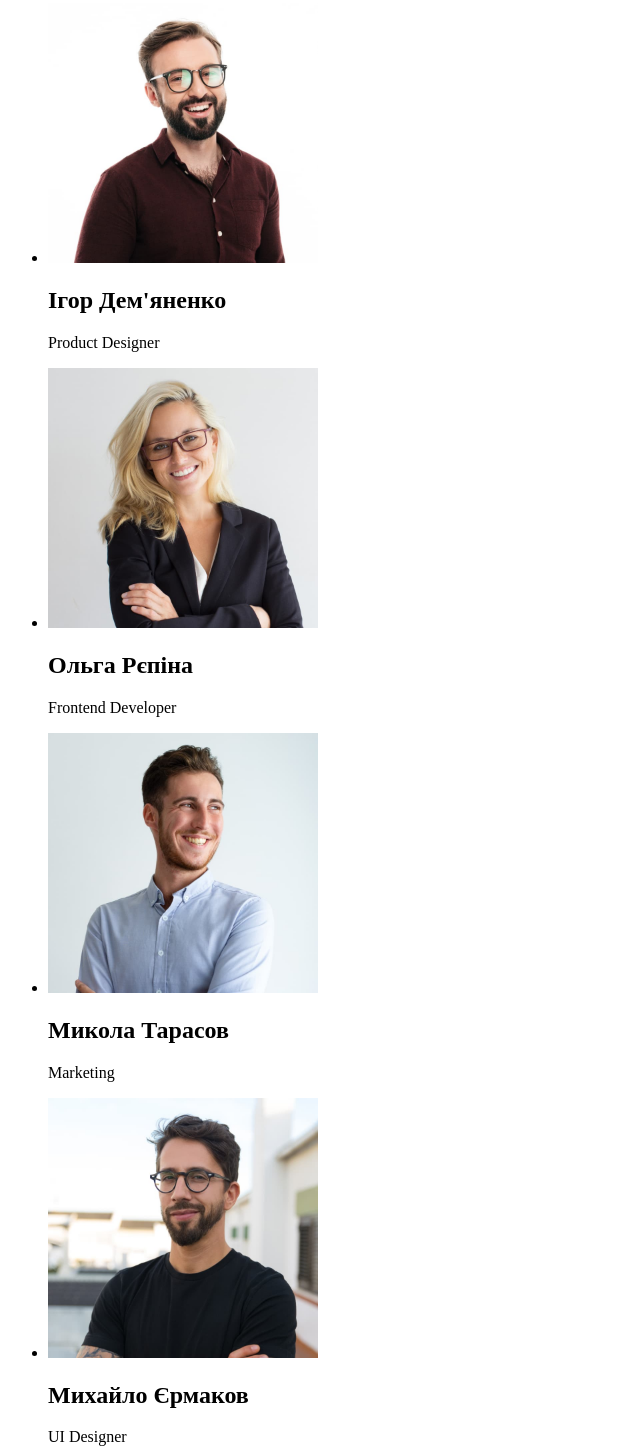
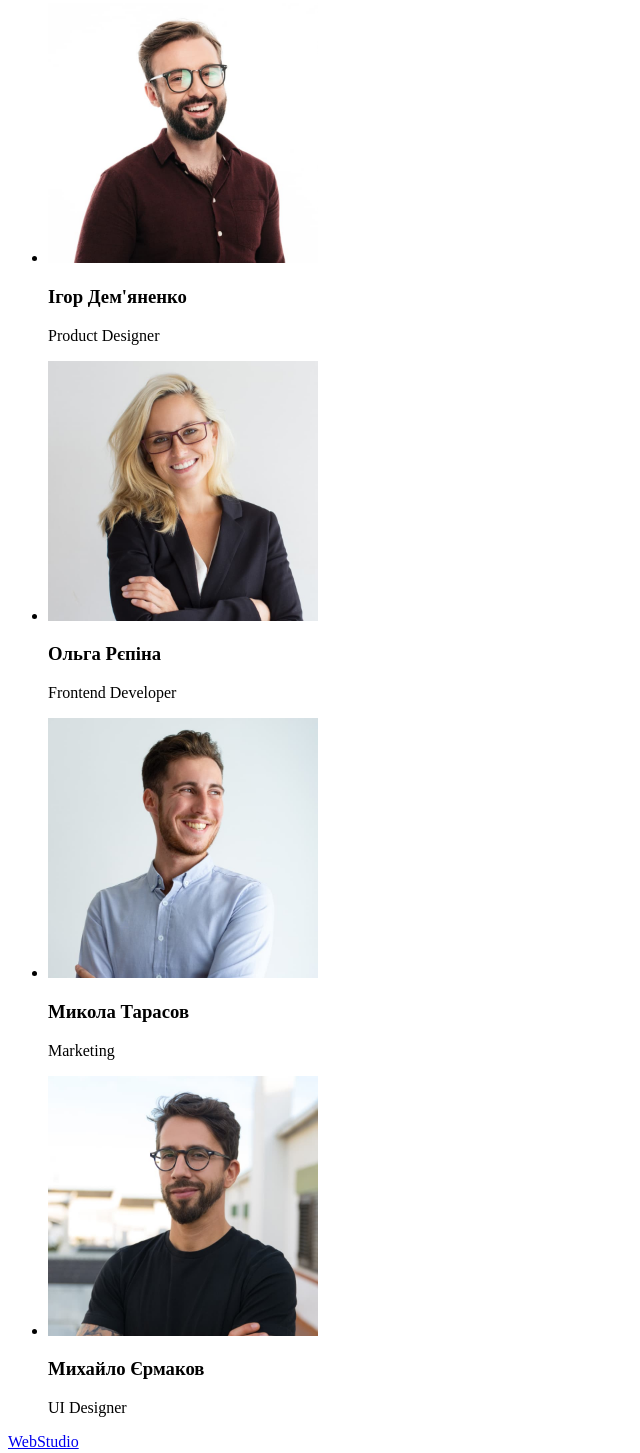
Before and after one commit to kristinaordenans/goit-markup-hw-01., a plain HTML site: page index.html in a window 1280 px wide. Shown: the part 1570-3023 px from the top of the page, without its empty margins (0-640 px from the left). Drawn offline with Linux system fonts and the light colour scheme.

Commit message:
Update index.html

```diff
--- a/index.html
+++ b/index.html
@@ -76,22 +76,22 @@
             <ul>
                 <li>
                     <img src="images/team/product.designer.jpg" alt="фото працівника 1" width="270">
-                    <h2>Ігор Дем'яненко</h2>
+                    <h3>Ігор Дем'яненко</h3>
                     <p>Product Designer</p>
                 </li>
                 <li>
                     <img src="images/team/frontend.developer.jpg" alt="фото працівника 2" width="270">
-                    <h2>Ольга Рєпіна</h2>
+                    <h3>Ольга Рєпіна</h3>
                     <p>Frontend Developer</p>
                 </li>
                 <li>
                     <img src="images/team/marketing.jpg" alt="фото працівника 3" width="270">
-                    <h2>Микола Тарасов</h2>
+                    <h3>Микола Тарасов</h3>
                     <p>Marketing</p>
                 </li>
                 <li>
                     <img src="images/team/ui.designer.jpg" alt="фото працівника 4" width="270">
-                    <h2>Михайло Єрмаков</h2>
+                    <h3>Михайло Єрмаков</h3>
                     <p>UI Designer</p>
                 </li>
             </ul>
@@ -99,7 +99,6 @@
     </main>
     <footer>
         <a href="index.html">WebStudio</a>
-        <h2 hidden>Контакти</h2>
         <address>
             <ul>
                 <li>
```
